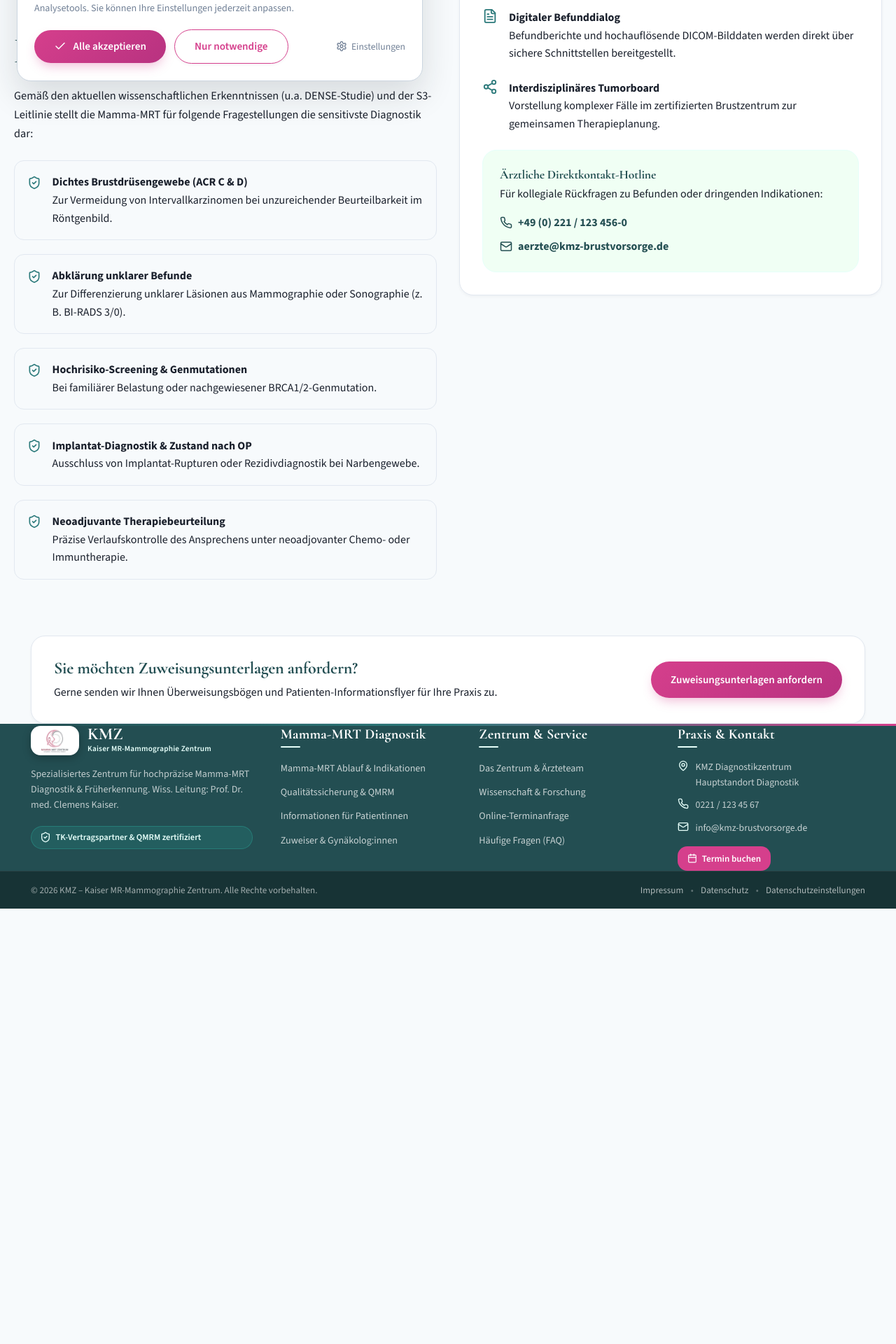
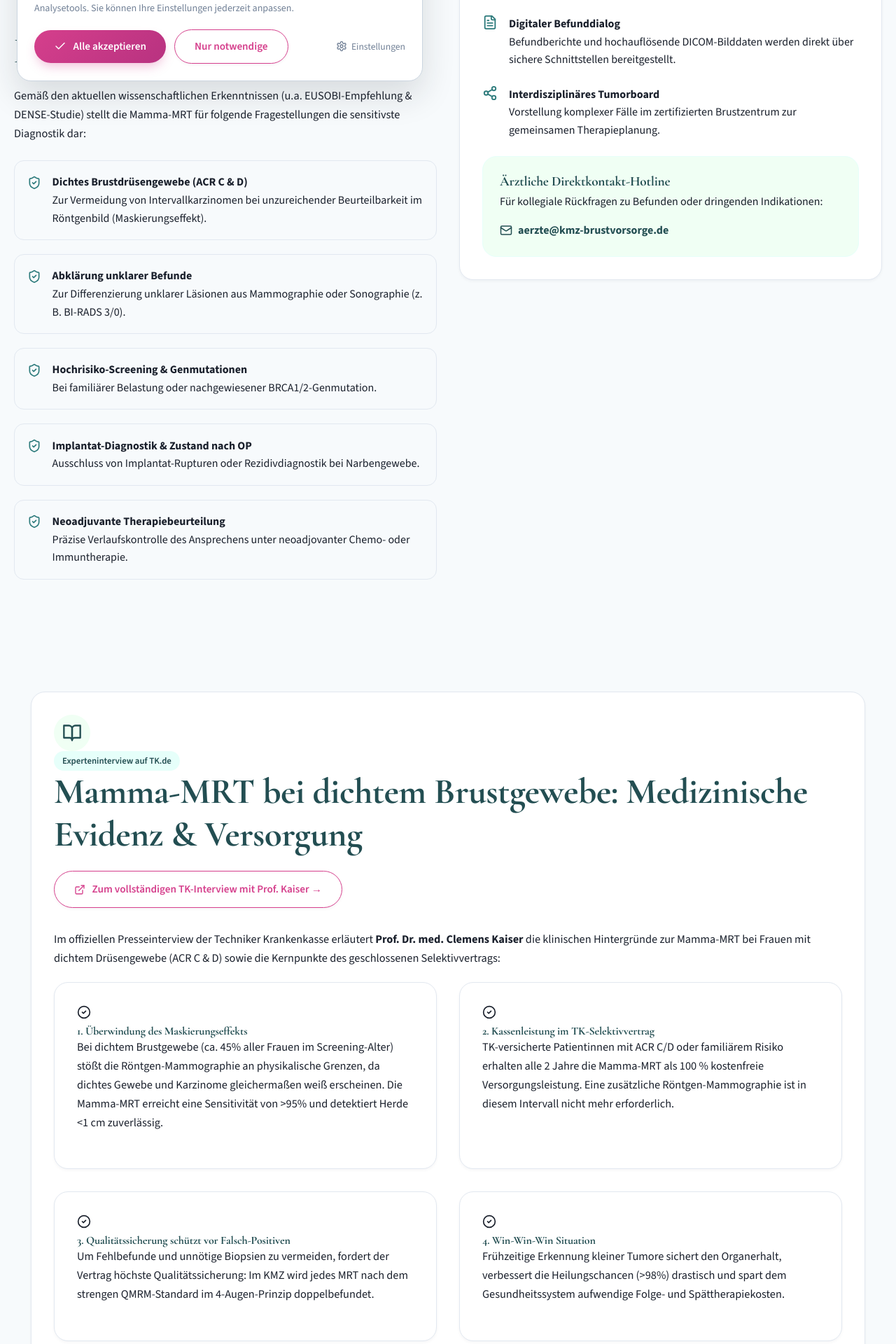
Before and after one commit to kaisercgn-lab/KMZ, a React (Vite) app: page /#/fuer-gynaekolog-innen in a window 1280 px wide. Shown: the part 660-2580 px from the top of the page at 70% size. Before the commit the page ends 1958 px from the top, so only its background shows below. Built offline with nearby package versions, Linux system fonts and the light colour scheme.

Commit message:
feat: add TK interview highlight section for gynecological colleagues on GynaekologenPage

```diff
--- a/src/pages/GynaekologenPage.css
+++ b/src/pages/GynaekologenPage.css
@@ -1,5 +1,5 @@
 .primary-gradient {
-  background: linear-gradient(135deg, var(--primary-900) 0%, hsl(218, 50%, 25%) 100%);
+  background: linear-gradient(135deg, var(--teal-dark, #0d212d) 0%, #163c48 100%);
 }
 
 .indication-list {
@@ -8,20 +8,21 @@
   flex-direction: column;
   gap: 1.25rem;
   margin-top: 1.5rem;
+  padding: 0;
 }
 
 .indication-list li {
   display: flex;
   gap: 1rem;
   align-items: flex-start;
-  background: var(--neutral-50);
+  background: var(--stone);
   padding: 1.1rem;
   border-radius: var(--radius-md);
-  border: 1px solid var(--neutral-200);
+  border: 1px solid var(--line);
 }
 
 .indication-icon {
-  color: var(--teal-600);
+  color: var(--teal);
   flex-shrink: 0;
   margin-top: 0.2rem;
 }
@@ -33,7 +34,10 @@
 }
 
 .referral-card h3 {
-  font-size: 1.3rem;
+  font-family: 'Cormorant Garamond', serif;
+  font-size: 1.35rem;
+  font-weight: 700;
+  color: var(--teal-dark);
   margin-bottom: 0.5rem;
 }
 
@@ -44,7 +48,7 @@
 }
 
 .feature-icon {
-  color: var(--teal-600);
+  color: var(--teal);
   flex-shrink: 0;
 }
 
@@ -56,8 +60,10 @@
 }
 
 .doctor-hotline-box h4 {
-  font-size: 1.1rem;
-  color: var(--teal-700);
+  font-family: 'Cormorant Garamond', serif;
+  font-size: 1.2rem;
+  font-weight: 700;
+  color: var(--teal-dark);
   margin-bottom: 0.25rem;
 }
 
@@ -73,5 +79,51 @@
   align-items: center;
   gap: 0.5rem;
   font-weight: 700;
-  color: var(--primary-900);
+  color: var(--teal-dark);
+  text-decoration: none;
+  transition: color 0.2s ease;
 }
+
+.hotline-link:hover {
+  color: var(--teal);
+}
+
+/* Interview Highlight Section */
+.interview-highlight-card {
+  background: var(--white);
+  border: 1px solid var(--teal-100);
+  padding: 2.5rem;
+  border-radius: var(--radius-xl);
+  box-shadow: var(--shadow-sm);
+}
+
+.interview-badge-icon {
+  width: 52px;
+  height: 52px;
+  border-radius: 50%;
+  background: var(--teal-50);
+  color: var(--teal-dark);
+  display: flex;
+  align-items: center;
+  justify-content: center;
+  flex-shrink: 0;
+}
+
+.interview-fact-card {
+  background: var(--stone);
+  border: 1px solid var(--line);
+  border-radius: var(--radius-lg);
+  padding: 1.25rem;
+  transition: all 0.2s ease;
+}
+
+.interview-fact-card:hover {
+  border-color: var(--teal);
+  box-shadow: var(--shadow-xs);
+}
+
+@media (max-width: 768px) {
+  .interview-highlight-card {
+    padding: 1.5rem;
+  }
+}
--- a/src/pages/GynaekologenPage.tsx
+++ b/src/pages/GynaekologenPage.tsx
@@ -1,24 +1,38 @@
 import React from 'react';
 import { Link } from 'react-router-dom';
-import { Stethoscope, FileText, CheckSquare, Phone, Mail, ShieldCheck, Share2 } from 'lucide-react';
+import {
+  Stethoscope,
+  FileText,
+  CheckSquare,
+  Phone,
+  Mail,
+  ShieldCheck,
+  Share2,
+  ExternalLink,
+  Award,
+  BookOpen,
+  CheckCircle2
+} from 'lucide-react';
 import './GynaekologenPage.css';
 
 export const GynaekologenPage: React.FC = () => {
   return (
     <div className="gynaekologen-page">
+      {/* Page Header */}
       <section className="page-header-section primary-gradient">
         <div className="container">
           <div className="section-tag">
             <Stethoscope size={16} />
-            <span>Für Fachärzt:innen & Gynäkolog:innen</span>
+            <span>Für Fachärzt:innen &amp; Gynäkolog:innen</span>
           </div>
-          <h1 className="page-title">Interdisziplinäre Zuweisung & Kooperation</h1>
+          <h1 className="page-title">Interdisziplinäre Zuweisung &amp; Kooperation</h1>
           <p className="page-description">
             Der vertrauensvolle kollegiale Austausch ist uns ein zentrales Anliegen. Gemeinsam bieten wir Ihren Patientinnen höchste Sicherheit in der Mamma-Diagnostik.
           </p>
         </div>
       </section>
 
+      {/* Main Content & Indications Grid */}
       <section className="section-padding container">
         <div className="grid-2 gap-lg">
           <div>
@@ -28,15 +42,15 @@
             </div>
             <h2 className="section-title">Wann empfiehlt sich die Überweisung zur Mamma-MRT?</h2>
             <p className="text-body">
-              Gemäß den aktuellen wissenschaftlichen Erkenntnissen (u.a. DENSE-Studie) und der S3-Leitlinie stellt die Mamma-MRT für folgende Fragestellungen die sensitivste Diagnostik dar:
+              Gemäß den aktuellen wissenschaftlichen Erkenntnissen (u.a. EUSOBI-Empfehlung &amp; DENSE-Studie) stellt die Mamma-MRT für folgende Fragestellungen die sensitivste Diagnostik dar:
             </p>
 
             <ul className="indication-list">
               <li>
                 <ShieldCheck className="indication-icon" size={20} />
                 <div>
-                  <strong>Dichtes Brustdrüsengewebe (ACR C & D)</strong>
-                  <p>Zur Vermeidung von Intervallkarzinomen bei unzureichender Beurteilbarkeit im Röntgenbild.</p>
+                  <strong>Dichtes Brustdrüsengewebe (ACR C &amp; D)</strong>
+                  <p>Zur Vermeidung von Intervallkarzinomen bei unzureichender Beurteilbarkeit im Röntgenbild (Maskierungseffekt).</p>
                 </div>
               </li>
               <li>
@@ -49,14 +63,14 @@
               <li>
                 <ShieldCheck className="indication-icon" size={20} />
                 <div>
-                  <strong>Hochrisiko-Screening & Genmutationen</strong>
+                  <strong>Hochrisiko-Screening &amp; Genmutationen</strong>
                   <p>Bei familiärer Belastung oder nachgewiesener BRCA1/2-Genmutation.</p>
                 </div>
               </li>
               <li>
                 <ShieldCheck className="indication-icon" size={20} />
                 <div>
-                  <strong>Implantat-Diagnostik & Zustand nach OP</strong>
+                  <strong>Implantat-Diagnostik &amp; Zustand nach OP</strong>
                   <p>Ausschluss von Implantat-Rupturen oder Rezidivdiagnostik bei Narbengewebe.</p>
                 </div>
               </li>
@@ -72,9 +86,9 @@
 
           <div>
             <div className="card referral-card">
-              <h3>Schneller Zuweisungsservice für Ihre Praxen</h3>
-              <p className="text-muted">
-                Wir garantieren eine zeitnahe Terminvergabe für Ihre Patientinnen sowie eine umgehende Befundübermittlung.
+              <h3>Schneller Zuweisungsservice für Ihre Praxis</h3>
+              <p className="text-muted mb-4">
+                Wir garantieren eine zeitnahe Terminvergabe für Ihre Patientinnen sowie eine umgehende, verlässliche Befundübermittlung.
               </p>
 
               <div className="service-feature">
@@ -97,10 +111,6 @@
                 <h4>Ärztliche Direktkontakt-Hotline</h4>
                 <p>Für kollegiale Rückfragen zu Befunden oder dringenden Indikationen:</p>
                 <div className="hotline-details">
-                  <a href="tel:+492211234560" className="hotline-link">
-                    <Phone size={18} />
-                    <span>+49 (0) 221 / 123 456-0</span>
-                  </a>
                   <a href="mailto:aerzte@kmz-brustvorsorge.de" className="hotline-link">
                     <Mail size={18} />
                     <span>aerzte@kmz-brustvorsorge.de</span>
@@ -112,6 +122,81 @@
         </div>
       </section>
 
+      {/* TK Interview Highlight Section for Gynecologists */}
+      <section className="section-padding bg-stone">
+        <div className="container">
+          <div className="card interview-highlight-card">
+            <div className="flex align-center justify-between gap-md flex-wrap mb-4 pb-3 border-b border-line">
+              <div className="flex align-center gap-md">
+                <div className="interview-badge-icon">
+                  <BookOpen size={28} />
+                </div>
+                <div>
+                  <span className="badge badge-teal mb-1">Experteninterview auf TK.de</span>
+                  <h2 className="section-title m-0">Mamma-MRT bei dichtem Brustgewebe: Medizinische Evidenz &amp; Versorgung</h2>
+                </div>
+              </div>
+              <a
+                href="https://www.tk.de/presse/themen/medizinische-versorgung/interview-mamma-mrt-prof-kaiser-2149294?tkcm=aaus"
+                target="_blank"
+                rel="noopener noreferrer"
+                className="btn btn-outline"
+              >
+                <ExternalLink size={16} />
+                <span>Zum vollständigen TK-Interview mit Prof. Kaiser &rarr;</span>
+              </a>
+            </div>
+
+            <p className="text-body mb-4">
+              Im offiziellen Presseinterview der Techniker Krankenkasse erläutert <strong>Prof. Dr. med. Clemens Kaiser</strong> die klinischen Hintergründe zur Mamma-MRT bei Frauen mit dichtem Drüsengewebe (ACR C &amp; D) sowie die Kernpunkte des geschlossenen Selektivvertrags:
+            </p>
+
+            <div className="grid-2 gap-md">
+              <div className="card interview-fact-card">
+                <div className="flex align-center gap-sm mb-2">
+                  <CheckCircle2 size={20} className="text-teal" />
+                  <h4 className="m-0 font-serif font-bold text-teal-dark">1. Überwindung des Maskierungseffekts</h4>
+                </div>
+                <p className="text-sm text-body m-0">
+                  Bei dichtem Brustgewebe (ca. 45% aller Frauen im Screening-Alter) stößt die Röntgen-Mammographie an physikalische Grenzen, da dichtes Gewebe und Karzinome gleichermaßen weiß erscheinen. Die Mamma-MRT erreicht eine Sensitivität von &gt;95% und detektiert Herde &lt;1 cm zuverlässig.
+                </p>
+              </div>
+
+              <div className="card interview-fact-card">
+                <div className="flex align-center gap-sm mb-2">
+                  <CheckCircle2 size={20} className="text-teal" />
+                  <h4 className="m-0 font-serif font-bold text-teal-dark">2. Kassenleistung im TK-Selektivvertrag</h4>
+                </div>
+                <p className="text-sm text-body m-0">
+                  TK-versicherte Patientinnen mit ACR C/D oder familiärem Risiko erhalten alle 2 Jahre die Mamma-MRT als 100 % kostenfreie Versorgungsleistung. Eine zusätzliche Röntgen-Mammographie ist in diesem Intervall nicht mehr erforderlich.
+                </p>
+              </div>
+
+              <div className="card interview-fact-card">
+                <div className="flex align-center gap-sm mb-2">
+                  <CheckCircle2 size={20} className="text-teal" />
+                  <h4 className="m-0 font-serif font-bold text-teal-dark">3. Qualitätssicherung schützt vor Falsch-Positiven</h4>
+                </div>
+                <p className="text-sm text-body m-0">
+                  Um Fehlbefunde und unnötige Biopsien zu vermeiden, fordert der Vertrag höchste Qualitätssicherung: Im KMZ wird jedes MRT nach dem strengen QMRM-Standard im 4-Augen-Prinzip doppelbefundet.
+                </p>
+              </div>
+
+              <div className="card interview-fact-card">
+                <div className="flex align-center gap-sm mb-2">
+                  <CheckCircle2 size={20} className="text-teal" />
+                  <h4 className="m-0 font-serif font-bold text-teal-dark">4. Win-Win-Win Situation</h4>
+                </div>
+                <p className="text-sm text-body m-0">
+                  Frühzeitige Erkennung kleiner Tumore sichert den Organerhalt, verbessert die Heilungschancen (&gt;98%) drastisch und spart dem Gesundheitssystem aufwendige Folge- und Spättherapiekosten.
+                </p>
+              </div>
+            </div>
+          </div>
+        </div>
+      </section>
+
+      {/* Bottom Information Request Section */}
       <section className="container mb-5">
         <div className="card patient-cta-card">
           <div>
```
